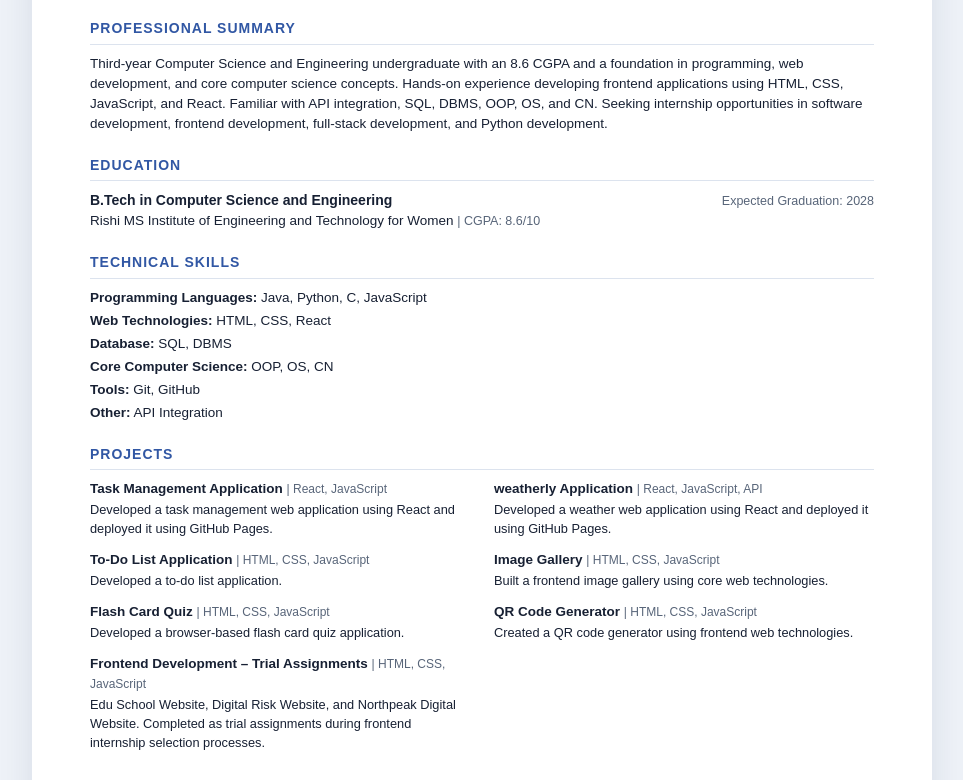
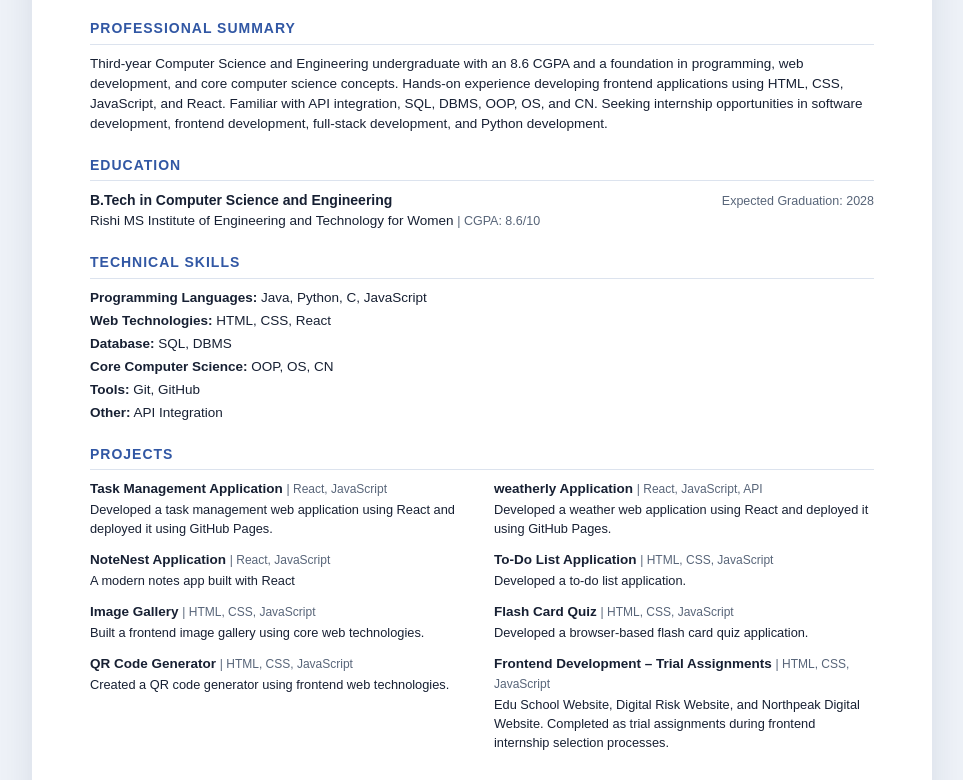
Before and after one commit to vaishu505/MY_RESUME, a plain HTML site: page index.html in a window 1280 px wide. Shown: the part 254-1034 px from the top of the page, without its empty margins (158-1121 px from the left). Drawn offline with Linux system fonts and the light colour scheme.

Commit message:
updated NoteNest

```diff
--- a/index.html
+++ b/index.html
@@ -391,6 +391,19 @@
 
         <div class="project">
           <div class="project-title">
+            NoteNest Application
+            <span class="project-tech">| React, JavaScript
+            </span>
+          </div>
+
+          <p>
+           A modern notes app built with React
+          </p>
+        </div>
+
+
+        <div class="project">
+          <div class="project-title">
             To-Do List Application
              <span class="project-tech">| HTML, CSS, JavaScript</span>
           </div>
```
